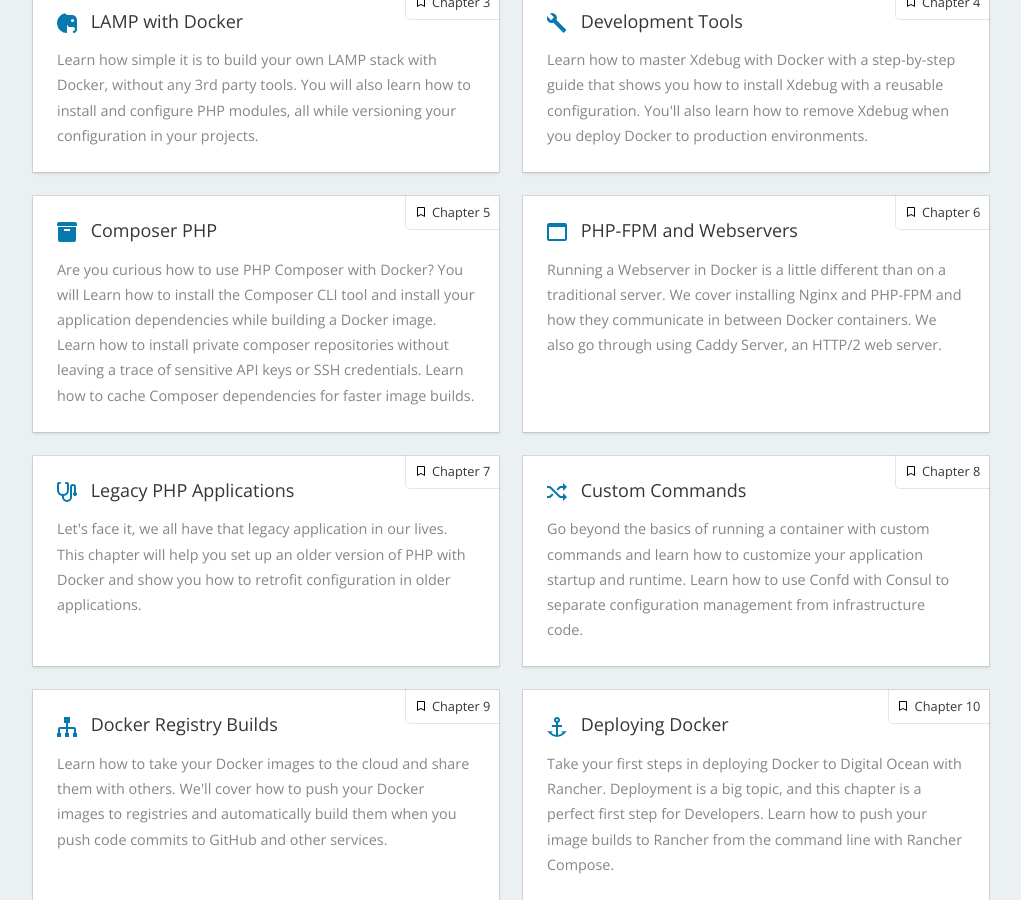
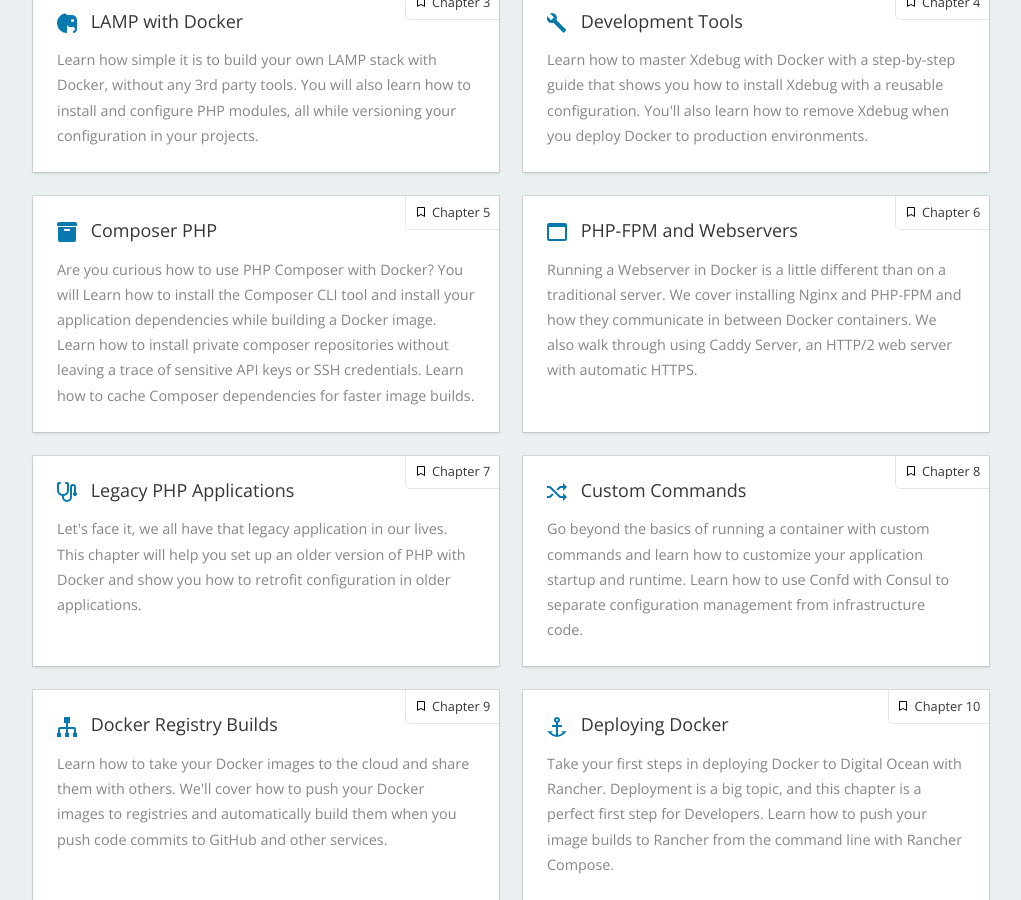
Before and after one commit to bitpressio/bitpressio.github.io, a Jekyll site: the page built from mastering-docker-php.md, in a window 1280 px wide and 900 px high, scrolled down 3155 px. Shown: the whole window, without its empty margins (129-1150 px from the left). Built offline with Jekyll 4.4.1, drawn with Linux system fonts in a browser that asks for light colours; some web fonts are replaced.

Commit message:
Update text

```diff
--- a/mastering-docker-php.md
+++ b/mastering-docker-php.md
@@ -402,7 +402,7 @@ permalink: /docker-for-php-developers/
                                         <li>Serving Static Assets</li>
                                         <li>Learn how to use Caddy Server with PHP-FPM</li>
                                     </ul> -->
-                                    <p>Running a Webserver in Docker is a little different than on a traditional server. We cover installing Nginx and PHP-FPM and how they communicate in between Docker containers. We also go through using Caddy Server, an HTTP/2 web server.</p>
+                                    <p>Running a Webserver in Docker is a little different than on a traditional server. We cover installing Nginx and PHP-FPM and how they communicate in between Docker containers. We also walk through using Caddy Server, an HTTP/2 web server with automatic HTTPS.</p>
                                 </div>
                             </div>
                         </div>
```
